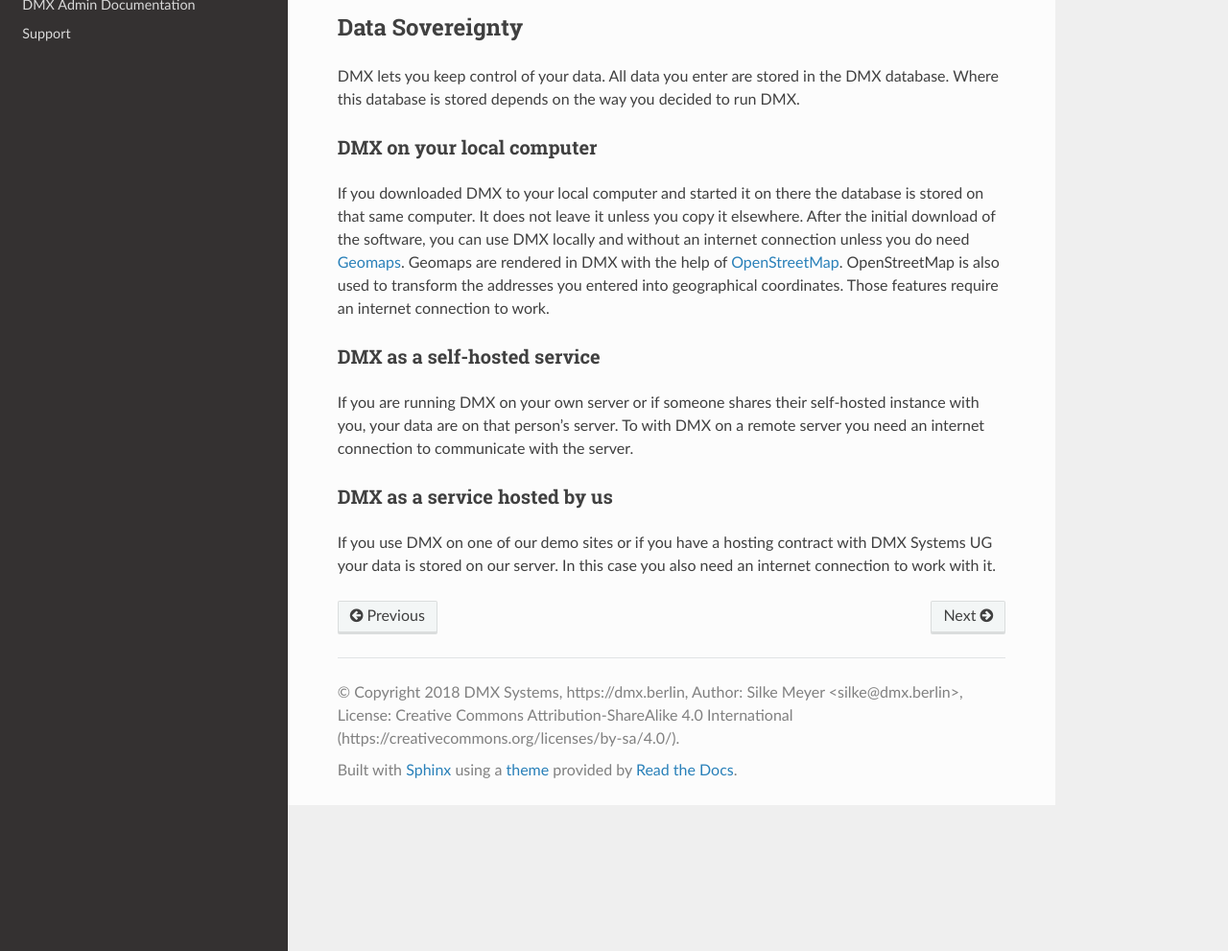
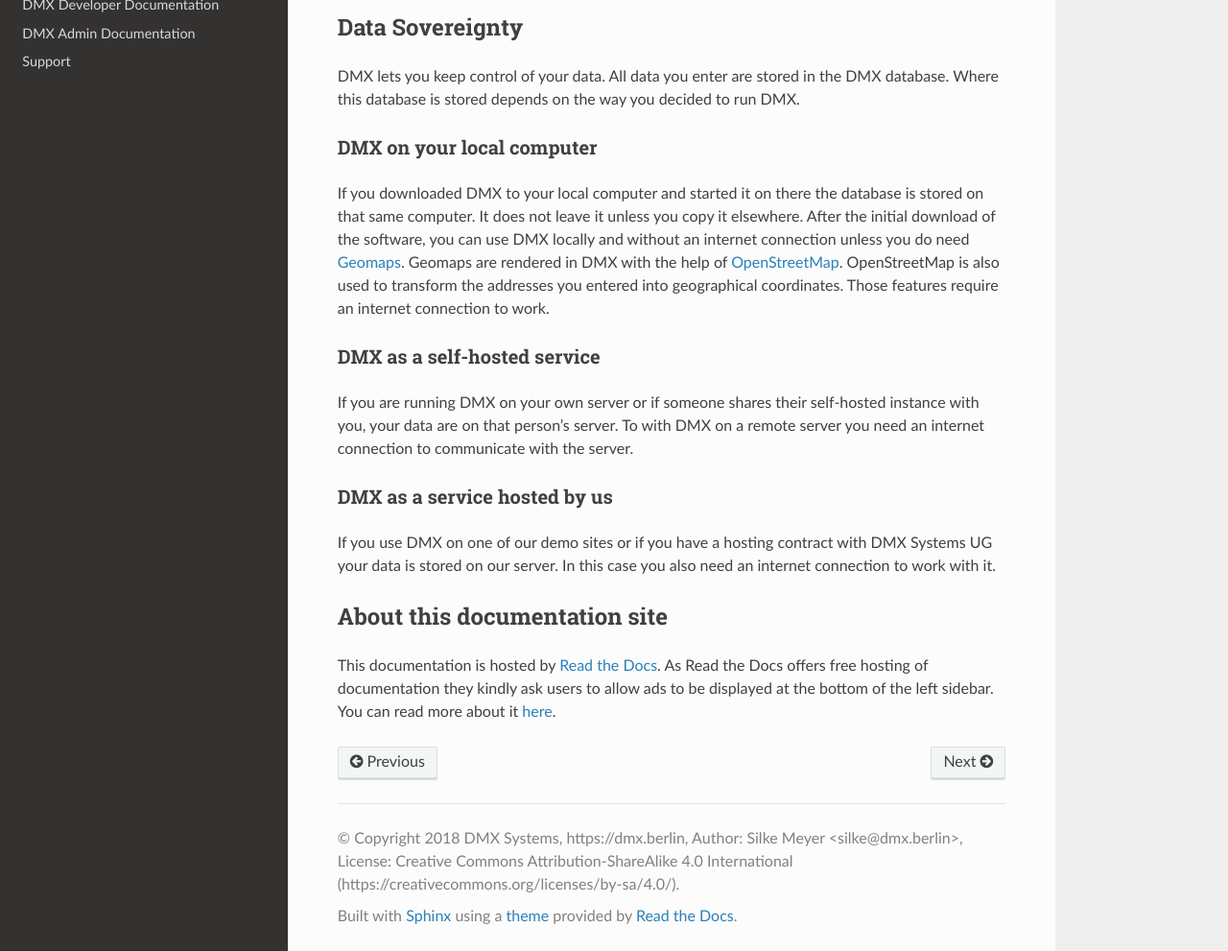
Before and after one commit to dmx-systems/dmx-documentation, a Sphinx documentation site: the page built from docs/intro.rst, in a window 1280 px wide and 1315 px high, cut to the strip 324-1315 px from the top of the window. Shown: the whole strip at 96% size. Built offline with Sphinx 7.4.7 and the Read the Docs theme 2.0.0, drawn with Linux system fonts in a browser that asks for light colours; some of the changed text lies outside the part shown.

Commit message:
Added information about RTD's ethical ads

```diff
--- a/docs/intro.rst
+++ b/docs/intro.rst
@@ -46,3 +46,10 @@
 
 If you use DMX on one of our demo sites or if you have a hosting contract with DMX Systems UG your data is stored on our server.
 In this case you also need an internet connection to work with it.
+
+*****************************
+About this documentation site
+*****************************
+
+This documentation is hosted by `Read the Docs <https://readthedocs.org/>`_.
+As Read the Docs offers free hosting of documentation they kindly ask users to allow ads to be displayed at the bottom of the left sidebar. You can read more about it `here <https://docs.readthedocs.io/en/latest/advertising/ethical-advertising.html>`_.
```
